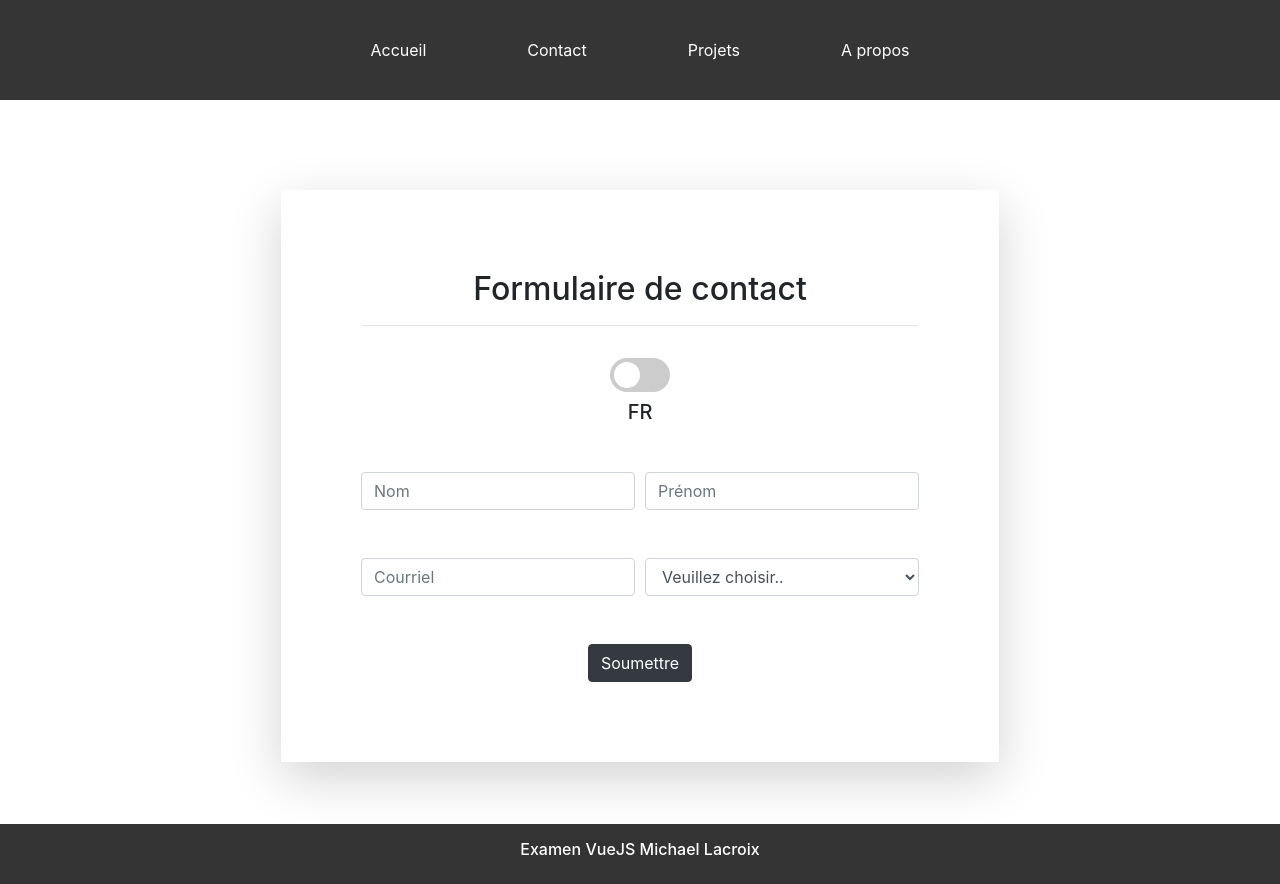
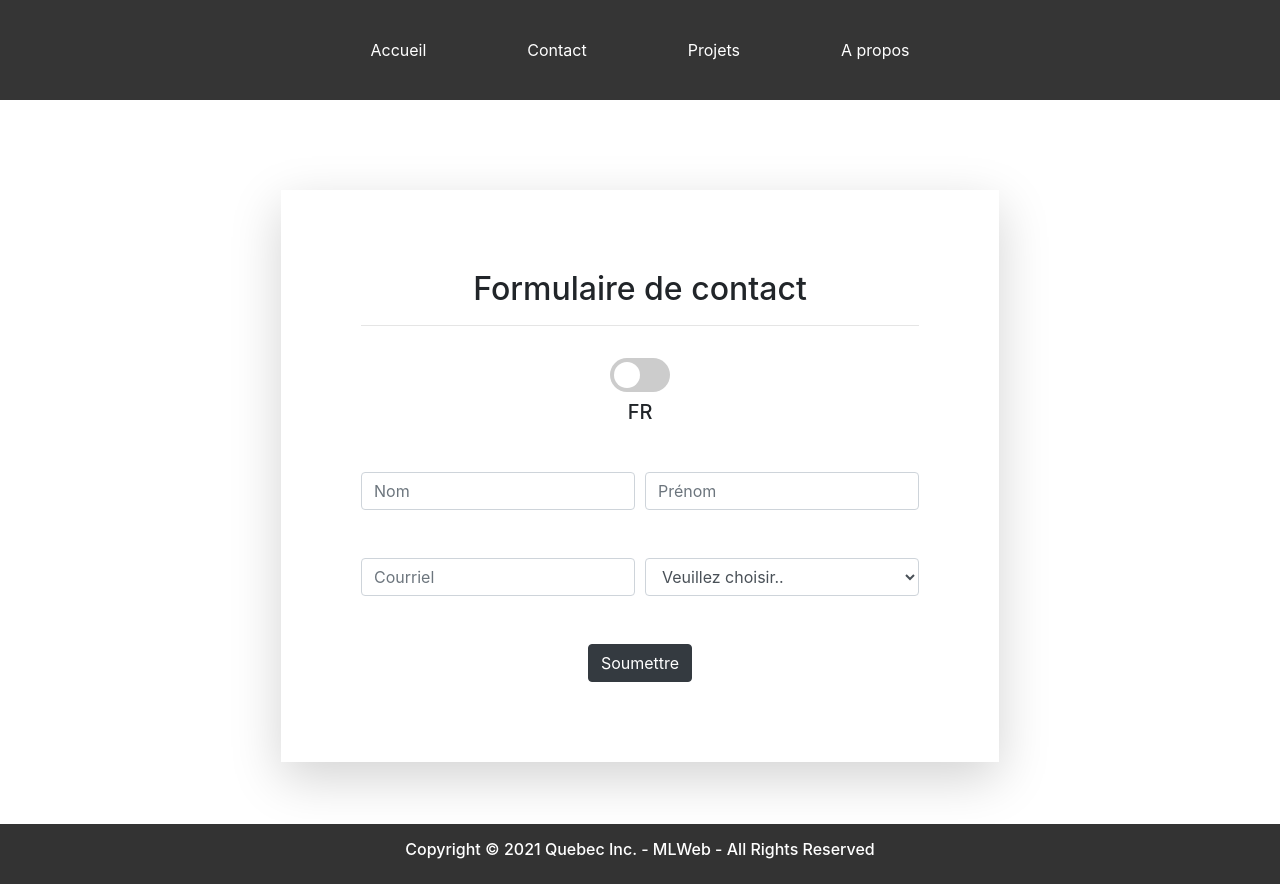
Before and after one commit to mlcoding111/1017examen2michael, a Vue app: page /contact in a window 1280 px wide. Built offline with nearby package versions, Linux system fonts and the light colour scheme.

Commit message:
Ma directive bas de page

```diff
--- a/src/components/layout/Footer.vue
+++ b/src/components/layout/Footer.vue
@@ -1,6 +1,6 @@
 <template>
   <footer class="footer mt-5">
-    <h6>Examen VueJS Michael Lacroix</h6>
+    <h6 v-footer-content></h6>
   </footer>
 
 </template>
--- a/src/main.js
+++ b/src/main.js
@@ -1,10 +1,22 @@
-import Vue from 'vue'
-import App from './App.vue'
-import router from './router'
+import Vue from "vue";
+import App from "./App.vue";
+import router from "./router";
 
-Vue.config.productionTip = false
+Vue.config.productionTip = false;
+
+Vue.directive("footer-content", {
+  bind(el, binding) {
+    let today = new Date();
+    today = today.getFullYear();
+    let footerTxt = `Copyright © ${today} Quebec Inc. - MLWeb - All Rights Reserved`
+    if (binding.value == "wide") {
+      console.log(today);
+    }
+    el.textContent = footerTxt
+  },
+});
 
 new Vue({
   router,
-  render: h => h(App)
-}).$mount('#app')
+  render: (h) => h(App),
+}).$mount("#app");
--- a/src/mixins/translateMixin.js
+++ b/src/mixins/translateMixin.js
@@ -53,7 +53,6 @@ export const TRANSLATIONS = {
     created(){
         this.translate();
      },
-
 };
 
 
```
